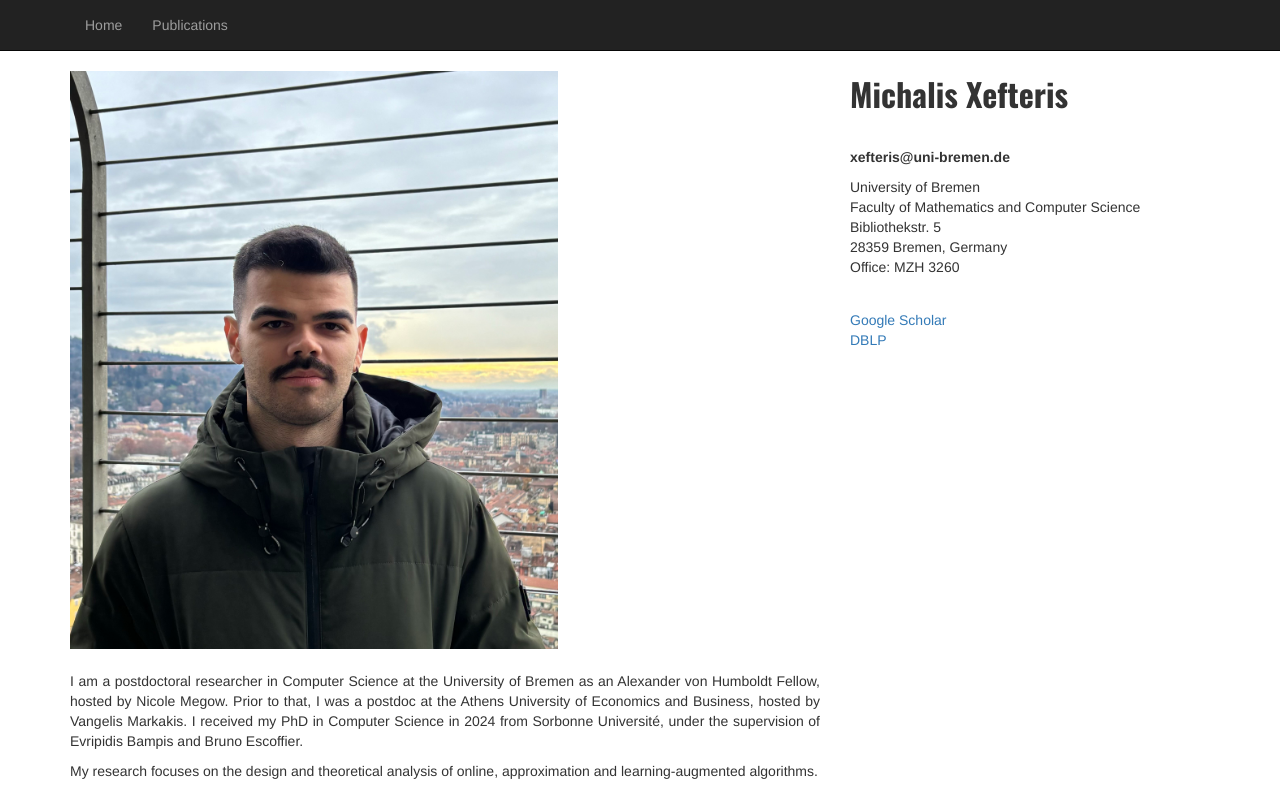
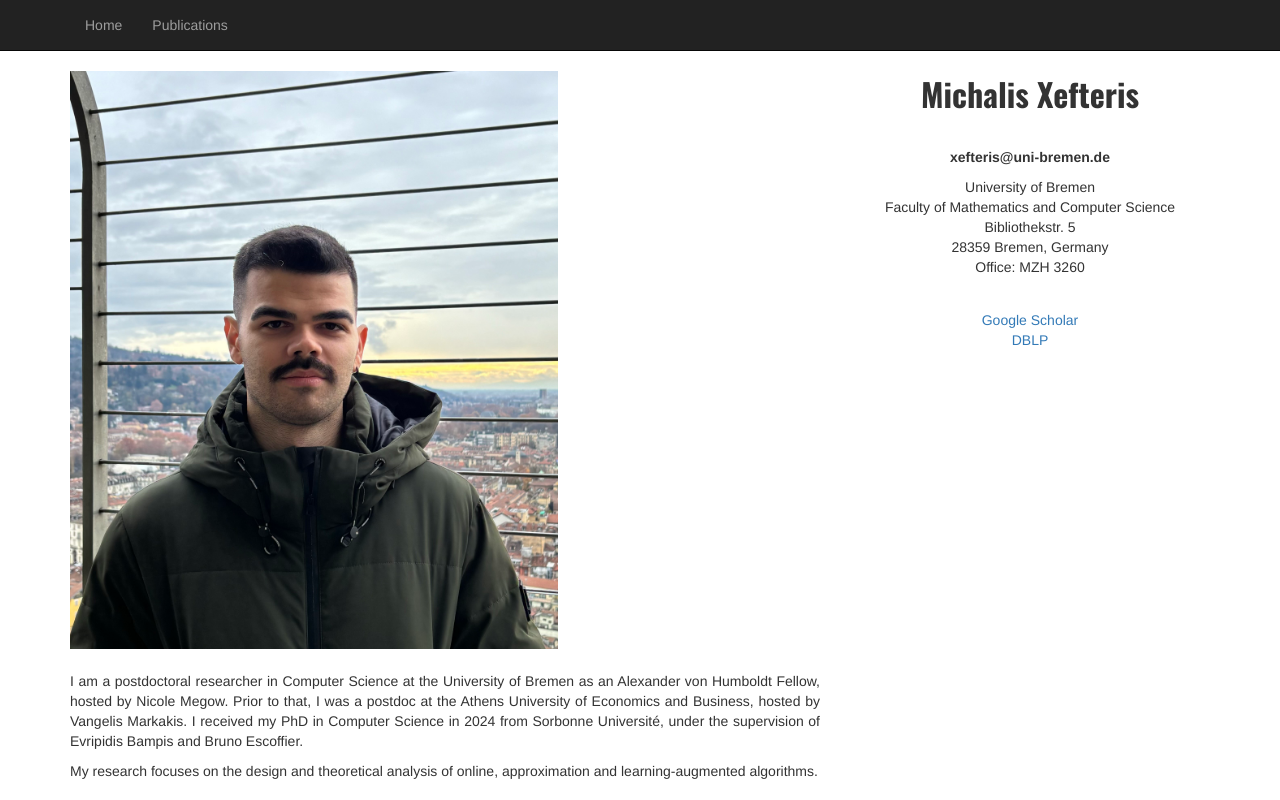
Before and after one commit to mxef/mxef.github.io, a plain HTML site: page index.html in a window 1280 px wide. Shown: the top 800 px of the page. Drawn offline with nearby package versions, Linux system fonts and the light colour scheme.

Commit message:
Update index.html

```diff
--- a/index.html
+++ b/index.html
@@ -60,8 +60,8 @@
 
             <!-- Contact Info on the Sidebar -->
             <div class="col-md-4">
-                <div style="font-family: 'Oswald', sans-serif; font-size: 32px;"><b>Michalis Xefteris</b></div><br>
-				<!-- <center> -->
+				<center>
+			    <div style="font-family: 'Oswald', sans-serif; font-size: 32px;"><b>Michalis Xefteris</b></div><br>
 				<p>  </p>
                 <p><b>xefteris@uni-bremen.de</b><br>
                 <p>University of Bremen<br>
@@ -70,16 +70,16 @@
 					28359 Bremen, Germany <br>
 					Office: MZH 3260<br>
                 </p>
-				<!-- </center> -->
+				</center>
             </div>
 
 
             <!-- Links on the Sidebar -->
             <div class="col-md-4" style="margin-top:2%">
-			<!-- <center> -->
+			<center>
               <dd><a href="https://scholar.google.com/citations?user=Y1rFkrAAAAAJ&hl=en&oi=ao">Google Scholar</a></dd>
               <dd><a href="https://dblp.org/pid/329/6300.html">DBLP</a></dd>
-			<!-- </center> -->
+			</center>
             </div>
 
 
```
